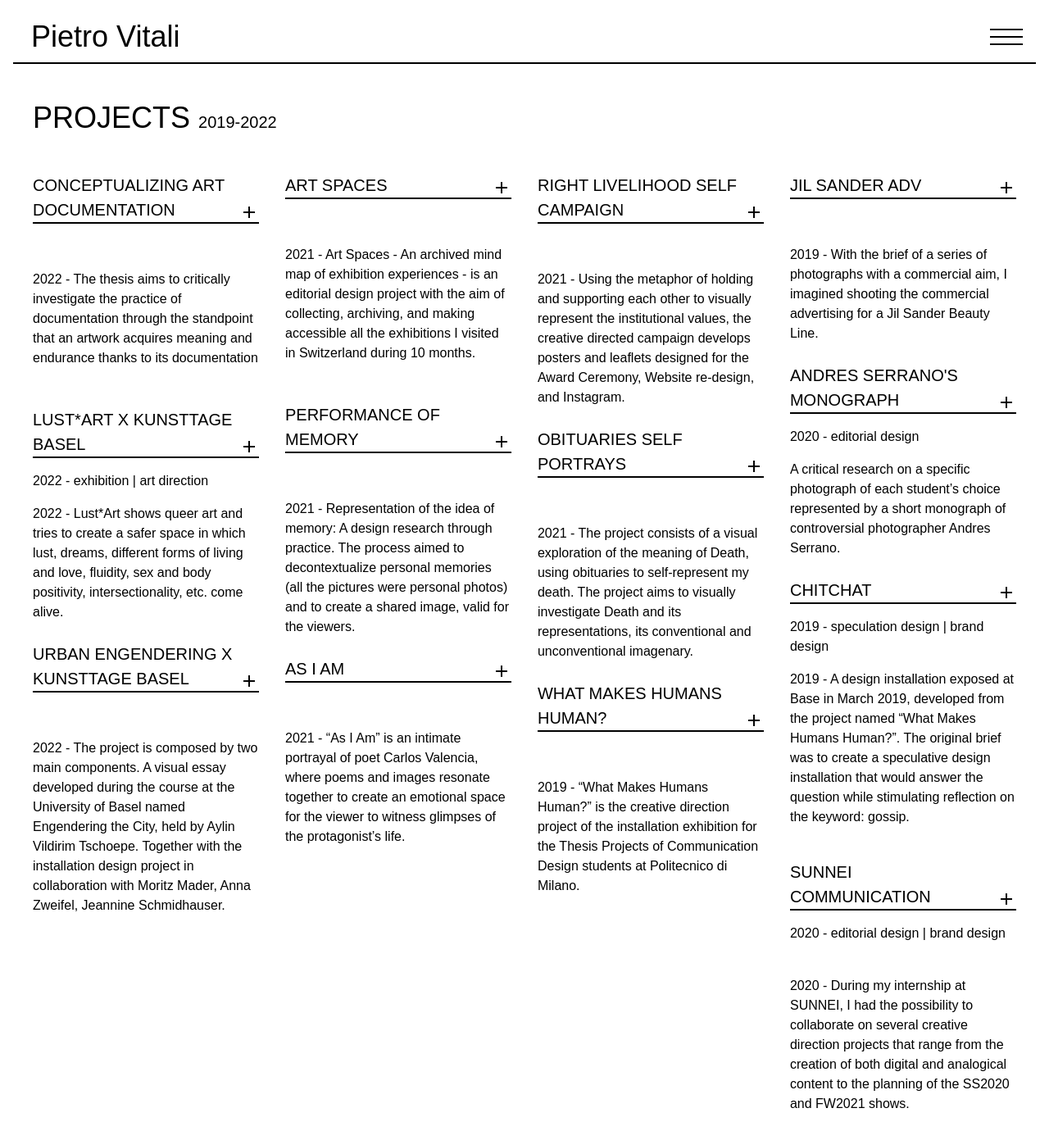
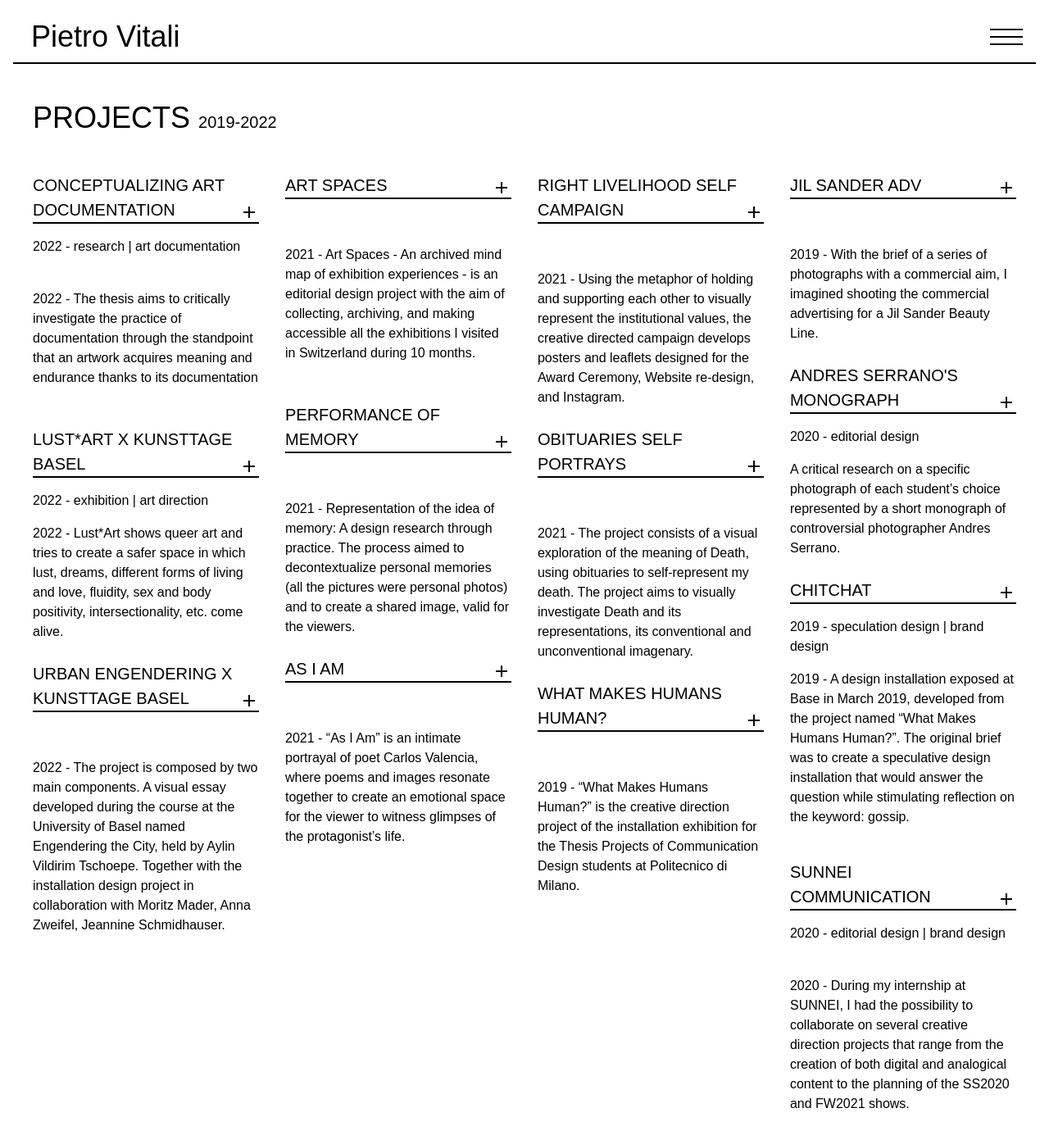
Before and after one commit to forgothiss88/pvportfolio, a Jekyll site: the page built from works.html, in a window 1280 px wide and 1391 px high. Shown: the whole window at 82% size. Built offline with Jekyll 4.4.1, drawn with Linux system fonts in a browser that asks for light colours; a script that is not in the unit is left out.

Commit message:
add tagline art documentation

```diff
--- a/_works/2022_01_conceptualizing_art_documentation.html
+++ b/_works/2022_01_conceptualizing_art_documentation.html
@@ -10,6 +10,7 @@ keywords:
   - <a href="https://pietrovitaliiii.cargo.site" target="_blank">thesis website</a>
 meta_title: "MA Thesis - Pietro Vitali"
 meta_description: "2022 - The thesis aims to critically investigate the practice of documentation through the standpoint that an artwork acquires meaning and endurance thanks to its documentation."
+tagline: "2022 - research | art documentation"
 short_desc: "2022 - The thesis aims to critically investigate the practice of documentation through the standpoint that an artwork acquires meaning and endurance thanks to its documentation"
 imgdir: "/works/Conceptualizing_Art_Documentation"
 img_top_right: "https://i.imgur.com/Czo2l70.jpg"
```
